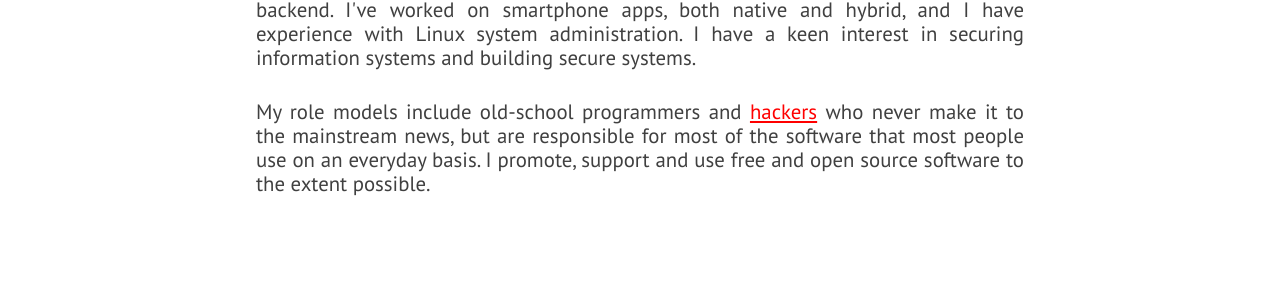
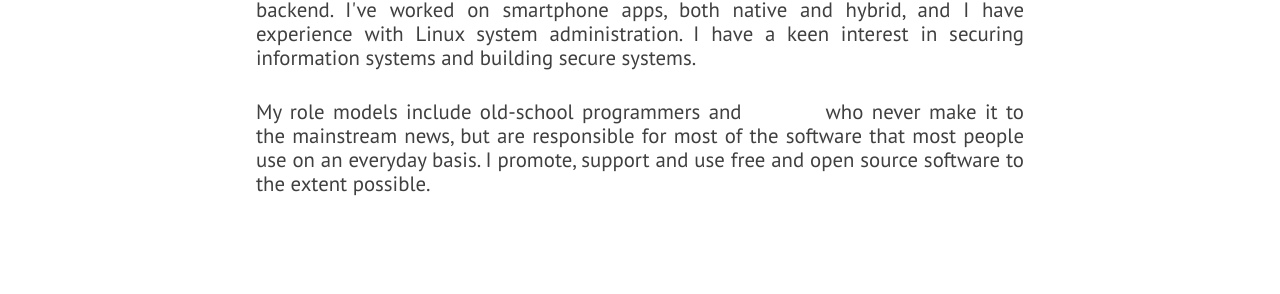
Before and after one commit to skctcdgit/skctcdgit.github.io, a Jekyll site: the page built from index.html, in a window 1280 px wide. Shown: the part 1380-1674 px from the top of the page. Built offline with Jekyll 4.4.1, drawn with Linux system fonts in a browser that asks for light colours; nearby versions of some CDN libraries.

Commit message:
Update extra.html

```diff
--- a/_includes/extra.html
+++ b/_includes/extra.html
@@ -7,12 +7,12 @@
             </p>
             <p class="paragraph-text justify-text">
                 <style>
-                    a { color: #FF0000; } /* CSS link color */
+                    a { color: white; } /* CSS link color */
                 </style>
                 Please feel free to write to me for anything at <a href="mailto:{{ site.email }}">{{ site.email }}</a>. It might take me a day to get back, but rest assured, you'll hear from me.
             </p>
             <p class="paragraph-text justify-text">
-                My resume is available here: <a href="{{ site.blog_url }}/resume/resume.pdf">PDF</a>
+                My resume is available here: <a href="/resume/resume.pdf">PDF</a>
             </p>
             <div class="extra-links">
                 <span class="hint--bottom bottom-link" aria-label="Email">
```
